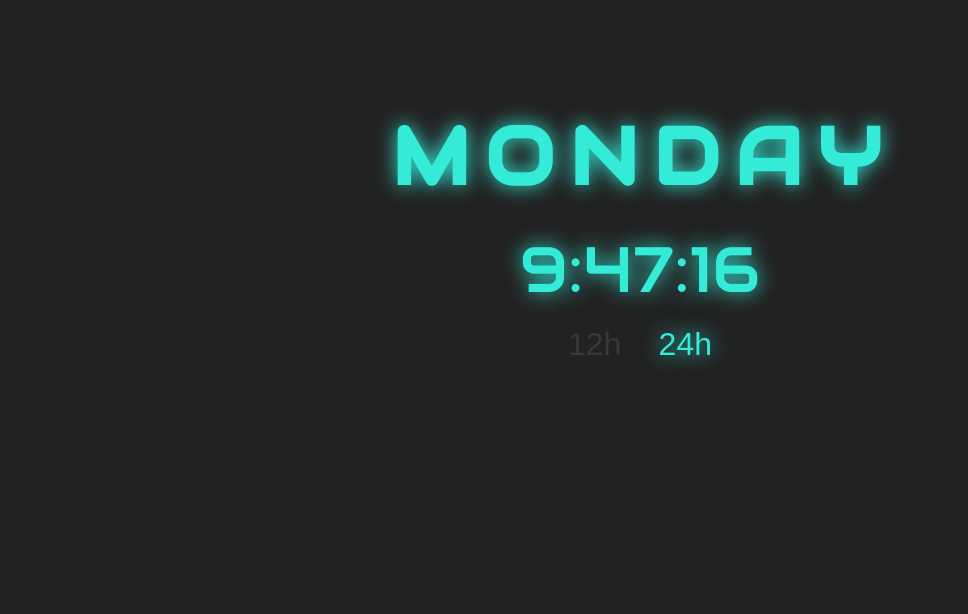
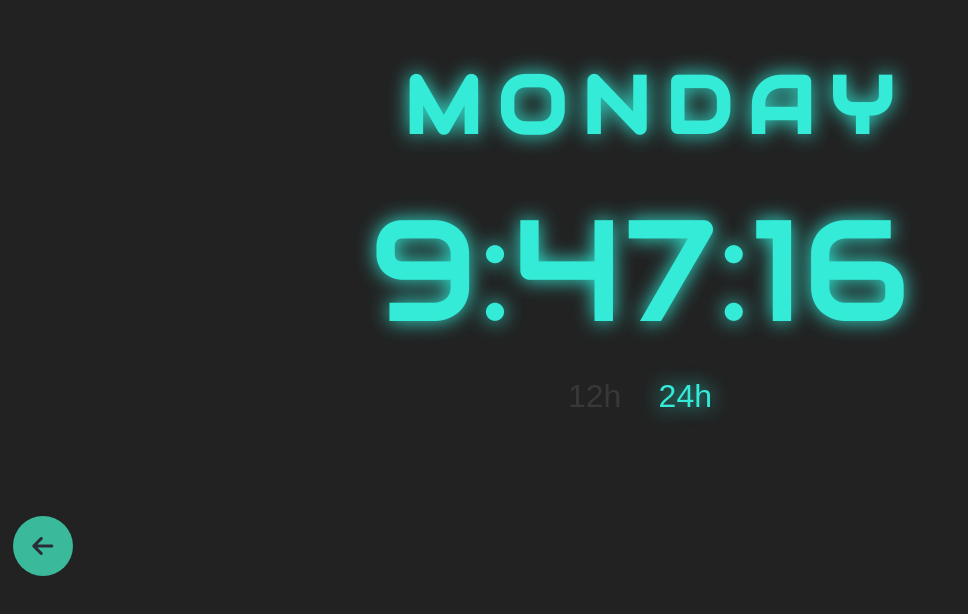
Before and after one commit to KayBee23/js-clock, a plain HTML site: page index.html in a window 1280 px wide. Shown: the part 144-758 px from the top of the page, without its empty margins (0-968 px from the left). Drawn offline with Linux system fonts and the light colour scheme.

Commit message:
add go back to portfolio page

```diff
--- a/app.js
+++ b/app.js
@@ -95,8 +95,8 @@ let mediaQuery = window.matchMedia("(min-width: 1401px)");
       }
     }
 
-mediaQuery = window.matchMedia("(max-width: 1400px)");
 
+     mediaQuery = window.matchMedia("(max-width: 1400px)");
     if (mediaQuery.matches) {
       switch (currentDay) {
         case 1:
--- a/index.html
+++ b/index.html
@@ -6,10 +6,12 @@
     <meta name="viewport" content="width=device-width, initial-scale=1.0" />
     <link rel="stylesheet" href="style.css" />
     <link rel="stylesheet" href="mobile.css" media="(max-width:520px)">
+    <script src='https://kit.fontawesome.com/5c6f6d290d.js' crossorigin='anonymous'></script>
     <script src="app.js" defer></script>
     <title>JS Clock</title>
   </head>
   <body onload="displayTime">
+    <a href="https://peaceful-centaur-a55409.netlify.app/" id="go-back"><i class="fas fa-arrow-left"></i></a>
     <div class="container">
       <div id="days">
         <span><h1 id="monday" class="day">Monday</h1></span>
--- a/style.css
+++ b/style.css
@@ -59,18 +59,14 @@ button {
 
 .currentDay {
   display: inline-block !important;
-  font-size: 5rem;
   letter-spacing: 1rem;
 }
 
 /* Smaller display */
-@media (max-width: 1700px) {
-  h1 {
-    font-size: 2rem;
-  }
-
+@media (min-width: 1401px) {
   .day {
     padding-left: 0.5rem;
+    font-size: 2.2rem;
   }
 
   p {
@@ -83,5 +79,26 @@ button {
 @media (max-width: 1400px) {
   .day {
     display: none;
+    font-size: 5rem;
   }
 }
+
+#go-back{
+  cursor: pointer;
+  position:fixed;
+  bottom: 10%;
+  left: 1%;
+  z-index: 100;
+  border: none;
+  height: 60px;
+  width: 60px;
+  text-align: center;
+  text-decoration: none;
+  display: flex;
+  justify-content:center;
+  align-items:center;
+  border-radius: 50%;
+  font-size: 1.5em;
+  background-color: rgb(59,185,155);
+  color: #282c34;
+}
```
Also changed, not shown: 1 other file.
